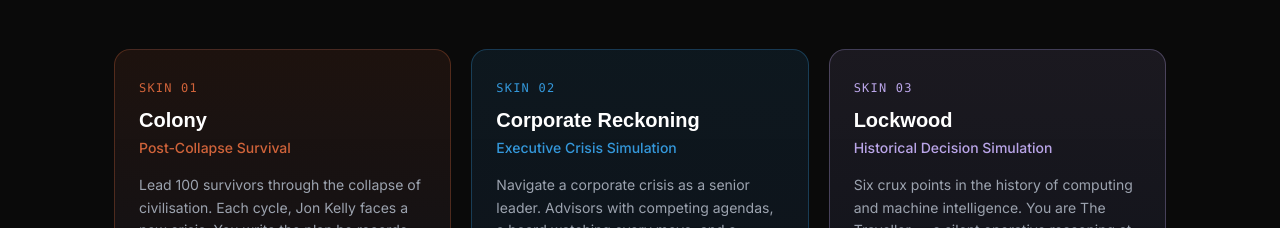
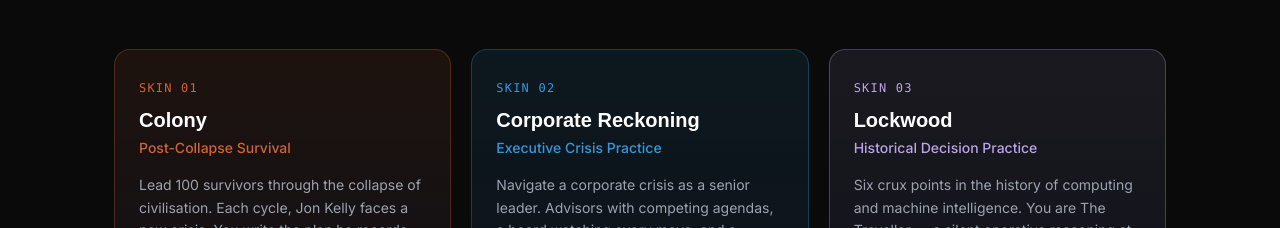
Before and after one commit to thriveuniverse/lastprompt2, a Next.js app: page / in a window 1280 px wide. Shown: the part 3520-3748 px from the top of the page. Built offline with nearby package versions, Linux system fonts and the light colour scheme; a web font is replaced by a local one.

Commit message:
removal of simulation

```diff
--- a/app/colony/layout.tsx
+++ b/app/colony/layout.tsx
@@ -2,16 +2,16 @@ import { Metadata } from "next";
 
 export const metadata: Metadata = {
   title: "Colony | Last Prompt",
-  description: "Lead 100 survivors through the collapse of civilisation. A post-collapse survival simulation where your written plan is the move — and a neutral AI evaluates the quality of your reasoning.",
+  description: "Lead 100 survivors through the collapse of civilisation. A post-collapse survival decision practice where your written plan is the move — and a neutral AI evaluates the quality of your reasoning.",
   openGraph: {
-    title: "Last Prompt: Colony — Post-Collapse Survival Simulation",
-    description: "Lead 100 survivors through the collapse of civilisation. Your written reasoning is the move. A neutral AI evaluates its quality. The simulation resolves accordingly.",
+    title: "Last Prompt: Colony — Post-Collapse Survival",
+    description: "Lead 100 survivors through the collapse of civilisation. Your written reasoning is the move. A neutral AI evaluates its quality. The world responds accordingly.",
     images: ["/og-image.jpg"],
     type: "website",
   },
   twitter: {
     card: "summary_large_image",
-    title: "Last Prompt: Colony — Post-Collapse Survival Simulation",
+    title: "Last Prompt: Colony — Post-Collapse Survival",
     description: "Lead 100 survivors through the collapse of civilisation. Your written reasoning is the move. A neutral AI evaluates its quality.",
     images: ["/og-image.jpg"],
   },
@@ -19,13 +19,11 @@ export const metadata: Metadata = {
 
 const schema = {
   "@context": "https://schema.org",
-  "@type": "VideoGame",
+  "@type": "SoftwareApplication",
   "name": "Last Prompt: Colony",
   "url": "https://last-prompt.com/colony",
-  "description": "Lead 100 survivors through the collapse of civilisation. A post-collapse survival simulation where your written plan is evaluated by a neutral AI for reasoning quality.",
-  "genre": ["Simulation", "Strategy", "Educational"],
-  "gamePlatform": "Web Browser",
-  "applicationCategory": "Game",
+  "description": "Lead 100 survivors through the collapse of civilisation. A post-collapse survival decision practice where your written plan is evaluated by a neutral AI for reasoning quality.",
+  "applicationCategory": "BusinessApplication",
   "operatingSystem": "Web",
   "inLanguage": "en",
   "isPartOf": {
--- a/app/corporate-crisis/layout.tsx
+++ b/app/corporate-crisis/layout.tsx
@@ -4,14 +4,14 @@ export const metadata: Metadata = {
   title: "Corporate Reckoning | Last Prompt",
   description: "Navigate a corporate crisis as a senior leader. Advisors with competing agendas, a board watching every move, and a neutral AI judging the quality of your thinking — not your personality.",
   openGraph: {
-    title: "Last Prompt: Corporate Reckoning — Executive Crisis Simulation",
+    title: "Last Prompt: Corporate Reckoning — Executive Crisis Practice",
     description: "Navigate a corporate crisis as a senior leader. Advisors with competing agendas, a board watching every move, and a neutral AI judging the quality of your thinking.",
     images: ["/og-image.jpg"],
     type: "website",
   },
   twitter: {
     card: "summary_large_image",
-    title: "Last Prompt: Corporate Reckoning — Executive Crisis Simulation",
+    title: "Last Prompt: Corporate Reckoning — Executive Crisis Practice",
     description: "Navigate a corporate crisis as a senior leader. Advisors with competing agendas, a board watching every move, and a neutral AI judging the quality of your thinking.",
     images: ["/og-image.jpg"],
   },
@@ -19,13 +19,11 @@ export const metadata: Metadata = {
 
 const schema = {
   "@context": "https://schema.org",
-  "@type": "VideoGame",
+  "@type": "SoftwareApplication",
   "name": "Last Prompt: Corporate Reckoning",
   "url": "https://last-prompt.com/corporate-crisis",
-  "description": "Navigate a corporate crisis as a senior leader. A decision-intelligence simulation that evaluates executive reasoning quality through AI-scored free-text planning.",
-  "genre": ["Simulation", "Educational", "Business"],
-  "gamePlatform": "Web Browser",
-  "applicationCategory": "Game",
+  "description": "Navigate a corporate crisis as a senior leader. An AI-evaluated decision practice that assesses executive reasoning quality through AI-scored free-text planning.",
+  "applicationCategory": "BusinessApplication",
   "operatingSystem": "Web",
   "inLanguage": "en",
   "isPartOf": {
--- a/app/corporate-crisis/page.tsx
+++ b/app/corporate-crisis/page.tsx
@@ -51,7 +51,7 @@ export default function CorporateCrisisPage() {
             transition={{ duration: 0.6 }}
             className="text-xs font-mono text-[#3498DB] tracking-widest mb-4 uppercase"
           >
-            Executive Crisis Simulation
+            Executive Crisis Practice
           </motion.p>
           <motion.h1
             initial={{ opacity: 0, y: 12 }}
--- a/app/lockwood/layout.tsx
+++ b/app/lockwood/layout.tsx
@@ -4,14 +4,14 @@ export const metadata: Metadata = {
   title: "Lockwood | Last Prompt",
   description: "Six crux points in the history of computing and machine intelligence. You are The Traveller — a silent operative reasoning at moments that shaped the next century. Your thinking changes the timeline.",
   openGraph: {
-    title: "Last Prompt: Lockwood — Historical Decision Simulation",
+    title: "Last Prompt: Lockwood — Historical Decision Practice",
     description: "Six crux points in the history of computing. You are The Traveller. You cannot act directly — you whisper. A neutral AI evaluates whether your reasoning was sufficient to move the thread.",
     images: ["/og-image.jpg"],
     type: "website",
   },
   twitter: {
     card: "summary_large_image",
-    title: "Last Prompt: Lockwood — Historical Decision Simulation",
+    title: "Last Prompt: Lockwood — Historical Decision Practice",
     description: "Six crux points in the history of computing. You are The Traveller. You cannot act directly — you whisper. A neutral AI evaluates whether your reasoning was sufficient to move the thread.",
     images: ["/og-image.jpg"],
   },
@@ -19,13 +19,11 @@ export const metadata: Metadata = {
 
 const schema = {
   "@context": "https://schema.org",
-  "@type": "VideoGame",
+  "@type": "SoftwareApplication",
   "name": "Last Prompt: Lockwood",
   "url": "https://last-prompt.com/lockwood",
-  "description": "A historical decision simulation across six crux points in the development of computing and machine intelligence (1936–1948). Players reason as The Traveller — a silent operative who intervenes via The Whisper.",
-  "genre": ["Simulation", "Educational", "Historical"],
-  "gamePlatform": "Web Browser",
-  "applicationCategory": "Game",
+  "description": "A historical decision practice across six crux points in the development of computing and machine intelligence (1936–1948). Practitioners reason as The Traveller — a silent operative who intervenes via The Whisper.",
+  "applicationCategory": "BusinessApplication",
   "operatingSystem": "Web",
   "inLanguage": "en",
   "isPartOf": {
--- a/app/lockwood/page.tsx
+++ b/app/lockwood/page.tsx
@@ -51,7 +51,7 @@ export default function LockwoodPage() {
             transition={{ duration: 0.6 }}
             className="text-xs font-mono text-[#BAA5E8] tracking-widest mb-4 uppercase"
           >
-            Historical Decision Simulation
+            Historical Decision Practice
           </motion.p>
           <motion.h1
             initial={{ opacity: 0, y: 12 }}
--- a/app/page.tsx
+++ b/app/page.tsx
@@ -22,7 +22,7 @@ const SKINS = [
     id: "corporate",
     label: "SKIN 02",
     title: "Corporate Reckoning",
-    subtitle: "Executive Crisis Simulation",
+    subtitle: "Executive Crisis Practice",
     description: "Navigate a corporate crisis as a senior leader. Advisors with competing agendas, a board watching every move, and a neutral AI judging the quality of your thinking.",
     accent: "text-[#3498DB]",
     border: "border-[#3498DB]/30",
@@ -34,7 +34,7 @@ const SKINS = [
     id: "lockwood",
     label: "SKIN 03",
     title: "Lockwood",
-    subtitle: "Historical Decision Simulation",
+    subtitle: "Historical Decision Practice",
     description: "Six crux points in the history of computing and machine intelligence. You are The Traveller — a silent operative reasoning at the moments that shaped the next century.",
     accent: "text-[#BAA5E8]",
     border: "border-[#BAA5E8]/30",
--- a/app/playthrough/page.tsx
+++ b/app/playthrough/page.tsx
@@ -343,7 +343,7 @@ export default function PlaythroughPage() {
             <div>
               <h2 className="font-satoshi text-xl font-bold text-gray-200 mb-3">Chapter 1 opens</h2>
               <p className="text-gray-500 text-sm leading-relaxed mb-4">
-                North Valley Settlement. One hundred colonists. All five simulation variables start at 6.0 — the neutral midpoint. Every player begins identically. From here, the arc belongs entirely to the decisions made.
+                North Valley Settlement. One hundred colonists. All five environmental variables start at 6.0 — the neutral midpoint. Every player begins identically. From here, the arc belongs entirely to the decisions made.
               </p>
               <p className="text-gray-600 text-sm leading-relaxed">
                 The first event is fixed for all players: a stranger arrives at the gate. After that, the engine scans the stat state after every decision to determine what comes next. The cascade is deterministic. The path is not.
@@ -483,7 +483,7 @@ export default function PlaythroughPage() {
 
               <EvalCard
                 band="Adequate"
-                narrative="The plan effectively addresses the immediate cohesion crisis by establishing a clear arbitration process and offering constructive activities. However, it overlooks the potential strain on community coordinators, whose release from other duties could inadvertently impact other critical colony functions. The most important thing the player could have done differently was to explicitly acknowledge which other duties would be deprioritised and assess their impact on other simulation variables."
+                narrative="The plan effectively addresses the immediate cohesion crisis by establishing a clear arbitration process and offering constructive activities. However, it overlooks the potential strain on community coordinators, whose release from other duties could inadvertently impact other critical colony functions. The most important thing the player could have done differently was to explicitly acknowledge which other duties would be deprioritised and assess their impact on other environmental variables."
               />
 
               <JournalCard text="Veronica's words about fracture had sat with me through the briefing, making the raised voices feel heavier than the words themselves. I posted the roster for the new shifts and watched one woman set down her tray without finishing her portion, the scrape of metal on laminate cutting through the mess hall noise. The finest coordinators meant someone else would have to handle the hydroponics checks tonight." />
--- a/app/proof/page.tsx
+++ b/app/proof/page.tsx
@@ -360,7 +360,7 @@ export default function ProofPage() {
               The evaluator reads context.
             </h2>
             <p className="text-gray-400 leading-relaxed max-w-2xl">
-              EVALUATE_STRATEGY receives the full simulation state — not just the
+              EVALUATE_STRATEGY receives the full environmental state — not just the
               player&apos;s plan. The claim: identical decision text scores differently when
               the environmental context changes.
             </p>
--- a/app/skins/page.tsx
+++ b/app/skins/page.tsx
@@ -25,7 +25,7 @@ const SKINS = [
   },
   {
     name: "Corporate Reckoning",
-    subtitle: "Executive Crisis Simulation",
+    subtitle: "Executive Crisis Practice",
     color: "#3498DB",
     href: "/corporate-crisis",
     description:
@@ -48,7 +48,7 @@ const SKINS = [
   },
   {
     name: "Lockwood",
-    subtitle: "Historical Decision Simulation",
+    subtitle: "Historical Decision Practice",
     color: "#BAA5E8",
     href: "/lockwood",
     description:
--- a/components/header.tsx
+++ b/components/header.tsx
@@ -38,14 +38,14 @@ const NAV_ITEMS = [
       {
         label: "Corporate Reckoning",
         href: "/corporate-crisis",
-        desc: "Executive crisis simulation",
+        desc: "Executive crisis practice",
         icon: Building2,
         iconColor: "text-[#3498DB]",
       },
       {
         label: "Lockwood",
         href: "/lockwood",
-        desc: "Historical decision simulation — your timeline, your thread",
+        desc: "Historical decision practice — your timeline, your thread",
         icon: Gamepad2,
         iconColor: "text-[#BAA5E8]",
       },
```
Also changed, not shown: app/engine/page.tsx (+11 -11 lines), public/llms.txt, 1 other file (tests, documents, lock files or other folders).
